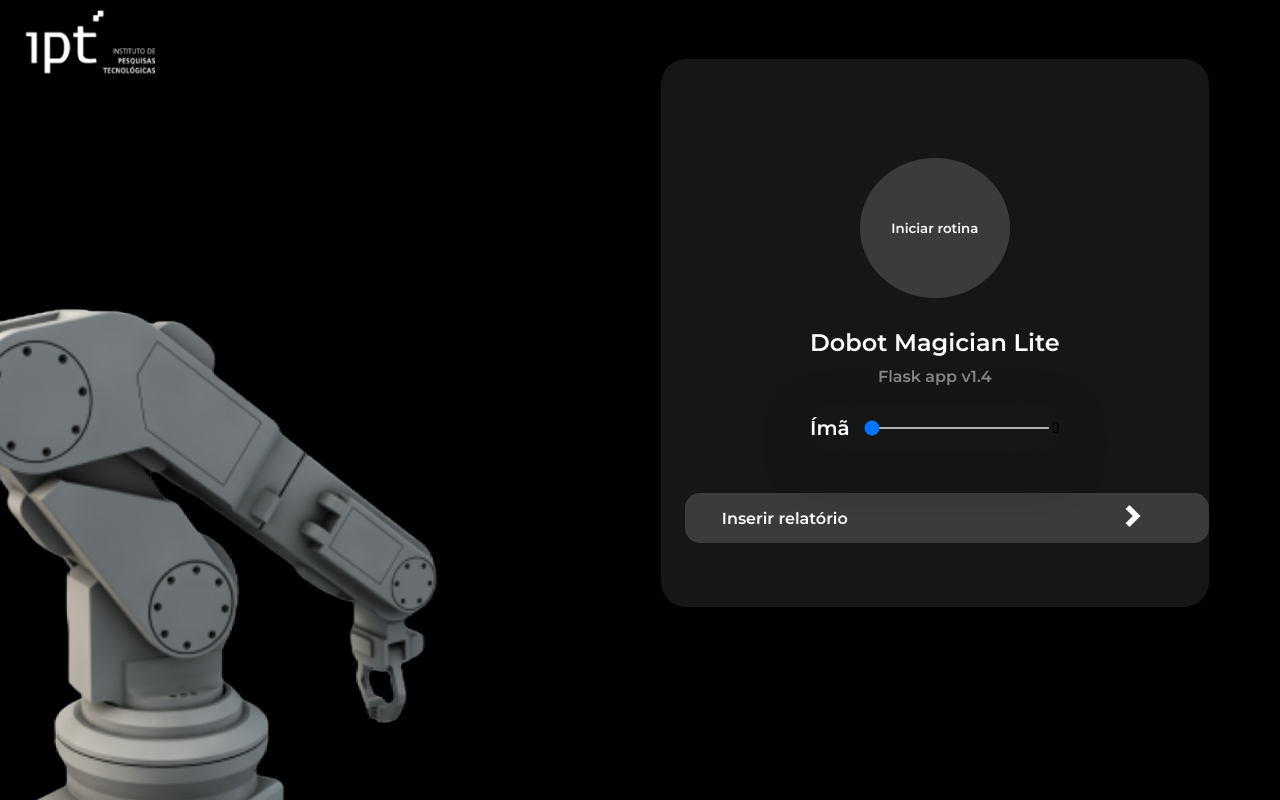
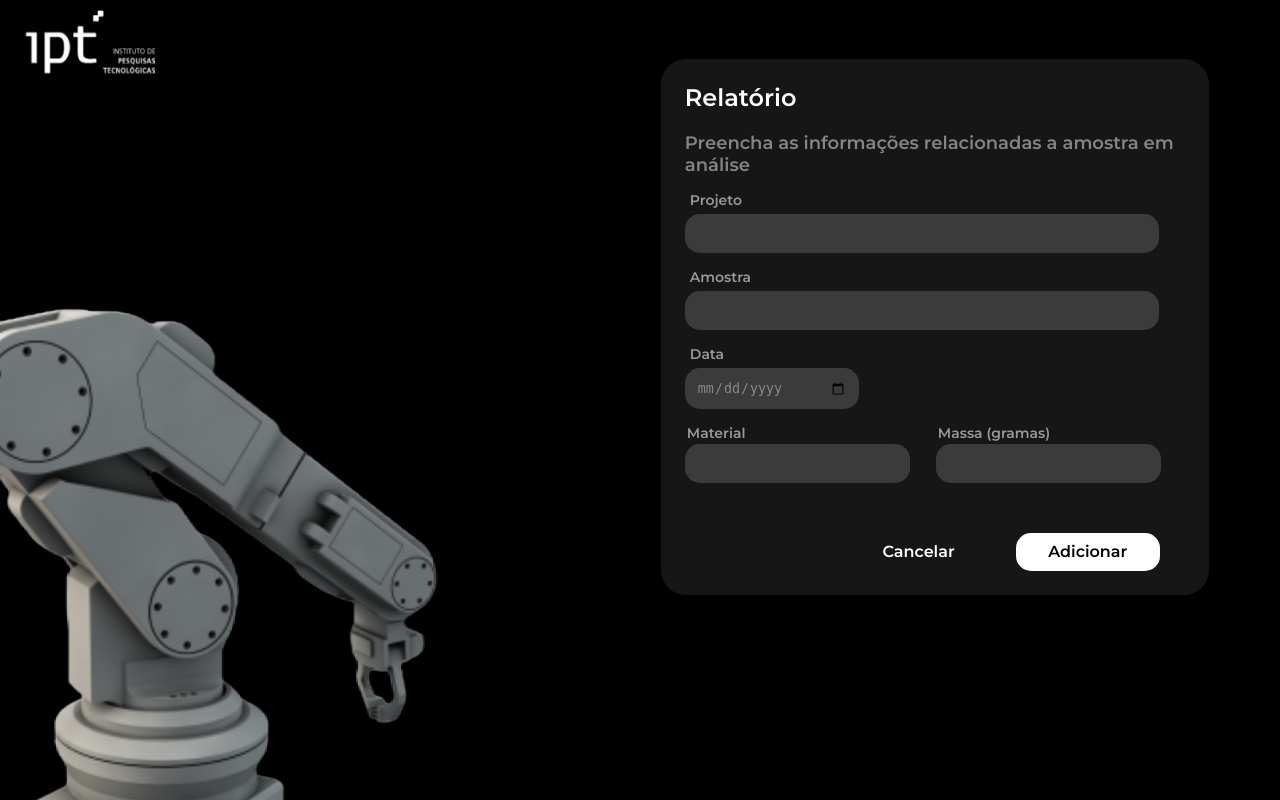
Before and after one commit to 2023M5T2-Inteli/Alquimistas, a Flask app: page / in a window 1280 px wide. Run offline with Flask 2, Linux system fonts and the light colour scheme.

Commit message:
feat(unique): add js file reduce html unique

```diff
--- a/src/backend/static/iniciate.style.css
+++ b/src/backend/static/iniciate.style.css
@@ -27,7 +27,7 @@ body{
 
 .form {
     width: 500px;
-    height: 500px;
+    height: fit-content;
     border-radius: 25px;
     padding: 1.5rem;
     background: #161616;
@@ -64,6 +64,7 @@ display: none;
 .container-btn{
     display: flex;
     justify-content: center;
+    height: fit-content;
 }
 
 .btn-on{
@@ -99,7 +100,7 @@ display: none;
     cursor: pointer;
     transition: 0.3s;
     margin-bottom: 6%;
-    margin-top: 15%;
+    margin-top: 8%;
     text-align: center;
 }
 
@@ -112,7 +113,7 @@ display: none;
 }
 
 .report-btn{
-    margin-top: 8%;
+    margin: 10% 0 0 0;
     font-family: 'Montserrat', sans-serif;
     display: flex;
     padding: 0.75rem;
@@ -123,7 +124,7 @@ display: none;
     border: none;
     cursor: pointer;
     transition: 0.3s;
-    width: 100%;
+    /* width: 100%; */
     align-items: center;
     justify-content: space-between;
 }
@@ -161,3 +162,128 @@ display: none;
     height: 2px;
     background: #ffffff;
     }
+
+.info-label{
+    padding-top: 8%;
+    font-family: 'Montserrat', sans-serif;
+    display: flex;
+    flex-direction: column;
+    padding: 0.75rem;
+    text-decoration: none;
+    background-color: #FFFFFF29;
+    border-radius: 15px;
+    border: none;
+    transition: 0.3s;
+    /* width: 100%; */
+    align-items: start;
+}
+
+    .info-label p{
+        color: #FFFFFF;
+        line-height: 1px;
+    }
+
+    .info-span-label{
+        color: grey;
+    }
+
+.flex{
+    display: flex;
+    justify-content: space-between;
+}
+
+.logo{
+    width: 95%;
+    height: 70px;
+    margin-left: 1%;
+}
+
+.arm{
+    width: 35%;
+    height: 500px;
+    position: absolute;
+    bottom: 0;
+    right: 65%;
+}
+
+label{
+    font-family: 'Montserrat', light;
+    margin-left: 1%;
+    display: grid;
+    color: #ffffff8f;
+    margin-bottom: 1%;
+    font-size: 14px;
+}
+
+input{
+    display: block;
+    width: 90%;
+    padding: 0.75rem;
+    border-radius: 15px;
+    border: none;
+    background-color: #FFFFFF29;
+    color:#ffffff64;
+}
+
+.input-group{
+    margin-top: 3%;
+}
+
+.title{
+    font-family: 'Montserrat', sans-serif;
+    margin: 0;
+    display: grid;
+    color: #FFFFFF;
+    margin-bottom: 4%;
+    font-size: 24px;
+}
+
+.sub-title{
+    font-family: 'Montserrat', sans-serif;
+    margin: 0;
+    display: grid;
+    color: #ffffff79;
+    font-size: 18px;
+}
+
+.btn-add{
+    font-family: 'Montserrat', sans-serif;
+    display: grid;
+    padding: 0.6rem;
+    text-decoration: none;
+    background-color: #ffffff;
+    color: #000000;
+    border-radius: 15px;
+    border: none;
+    width: 25%;
+    cursor: pointer;
+    transition: 0.3s;
+    justify-content: center;
+    margin-right: 5%;
+}
+
+.btn-cancel{
+    font-family: 'Montserrat', sans-serif;
+    display: grid;
+    padding: 0.6rem;
+    text-decoration: none;
+    background-color: none;
+    color: #ffffff;
+    border-radius: 25px;
+    border: none;
+    width: 25%;
+    cursor: pointer;
+    transition: 0.3s;
+    justify-content: center;
+    margin-right: 5%;
+}
+
+.btn:hover{
+    box-shadow: 0 0 0 2px #ffffff;
+}
+
+.button-group{
+    display: flex;
+    justify-content: flex-end;
+    margin-top: 10%;
+}
--- /dev/null
+++ b/src/backend/static/script.js
@@ -0,0 +1,114 @@
+const URL = "http://127.0.0.1:3000/";
+
+const informations = `
+    <p class="title">Relatório</p>
+    <p class="sub-title">Preencha as informações relacionadas a amostra em análise</p>
+    <div class="input-group">
+        <label for="projeto">Projeto</label>
+        <input type="text" name="projeto" id="projeto">
+    </div>
+    <div class="input-group">
+        <label for="amostra">Amostra</label>
+        <input type="text" name="amostra" id="amostra">
+    </div>
+    <div class="input-group">
+        <label for="data">Data</label>
+        <input style="width: 30%;" type="date" name="data" id="data">
+    </div>
+    <div style="display: flex;">
+        <div class="input-group" style="margin-right: 10%;">
+            <label for="material">Material</label>
+            <input style="width: 100%;" type="text" name="data" id="data">
+        </div>
+        <div class="input-group">
+            <label for="massa">Massa (gramas)</label>
+            <input style="width: 100%;" type="text" name="data" id="data">
+        </div>
+    </div>
+    <div class="button-group">
+        <a href="" class="btn-cancel">Cancelar</a>
+        <a class="btn-add" onclick="toggleContent()">Adicionar</a>
+    </div>
+`
+
+const routine = `
+    <div class="info-label">
+        <p>Projeto: <span class="info-span-label">IPT Inteli Colab</span></p>
+        <p>Amostra: <span class="info-span-label">Ferro-Cromo</span></p>
+        <p>Data: <span class="info-span-label">16/03/2023</span> </p>
+    </div>
+    <div class="container-btn">
+        <button onclick="changeDobotStatus(this)" class="btn-off">
+        Iniciar rotina
+        </button>
+    </div>
+    <p id="error">Error</p>
+    <div class="dobot">
+        <div class="seletion-group">
+            <div class="">
+            <p class="title">Dobot Magician Lite</p>
+            <p class="sub-title">Flask app v1.4</p>
+                <div class="slider">
+                    <label for="fader">Ímã</label>
+                    <input type="range" min="0" max="3" value="0" id="fader"oninput="rangeValue.innerText = this.value">
+                    <p id="rangeValue">0</p>
+                </div>
+            </div>
+        </div>
+    </div>
+    <div class="report">
+        <a class="report-btn" onclick="toggleContent()">
+            <div class="report-text">
+                Gerar relatório
+            </div>
+            <div class="report-img">
+                <img class="next" src="../static/images/right-arrow.png">
+            </div>
+        </a>
+    </div>
+`
+window.addEventListener('load', function (){
+    const form = document.getElementById("form");
+    form.innerHTML = informations;
+})
+
+function toggleContent(){
+    const form = document.getElementById("form")
+    if(form.innerHTML === informations){
+        form.innerHTML = routine
+    } else {
+        form.innerHTML = informations
+    }
+}
+
+function changeDobotStatus(button) {
+
+    if (button.className == "btn-off") {
+    fetch(URL + "on")
+    .then(function (data) {
+        document.getElementById("error").style.display = "none";
+
+        button.className = "btn-on";
+        button.innerHTML = "Parar";
+    })
+    .catch(function (err) {
+        document.getElementById("error").innerHTML = "";
+        document.getElementById("error").style.display = "block";
+        document.getElementById("error").innerHTML +=" - "+ err;
+        console.log("Fetch Error :-S", err);
+    });
+    } else {
+    fetch(URL + "stop")
+    .then(function (data) {
+        document.getElementById("error").style.display = "none";
+
+        button.className = "btn-off";
+        button.innerHTML = "Iniciar Rotina";
+    })
+    .catch(function (err) {
+        document.getElementById("error").innerHTML +=" - "+ err;
+
+        console.log("Fetch Error :-S", err);
+    });
+    }
+}
--- a/src/backend/templates/index.html
+++ b/src/backend/templates/index.html
@@ -35,70 +35,11 @@
           alt="braço robótico"
         />
       </div>
-      <div class="form">
-        <div class="container-btn">
-          <button onclick="changeDobotStatus(this)" class="btn-off">
-            Iniciar rotina
-          </button>
-        </div>
-        <p id="error">Error</p>
-        <div class="dobot">
-            <div class="seletion-group">
-                <div class="">
-                <p class="title">Dobot Magician Lite</p>
-                <p class="sub-title">Flask app v1.4</p>
-                    <div class="slider">
-                        <label for="fader">Ímã</label>
-                        <input type="range" min="0" max="3" value="0" id="fader"oninput="rangeValue.innerText = this.value">
-                        <p id="rangeValue">0</p>
-                    </div>
-                </div>
-            </div>
-        </div>
-            <div class="report">
-                <a href="/report" class="report-btn">
-                    <div class="report-text">
-                        Inserir relatório
-                    </div>
-                    <div class="report-img">
-                        <img class="next" src="../static/images/right-arrow.png">
-                    </div>
-                </a>
-            </div>
-        </div>
+      <div class="form" id="form">
+        <!-- Depending on the system status, a different content will appear -->
+      </div>
+    </div>
 
-    <script>
-      const URL = "http://127.0.0.1:3000/";
-      function changeDobotStatus(button) {
-        if (button.className == "btn-off") {
-          fetch(URL + "on")
-            .then(function (data) {
-              document.getElementById("error").style.display = "none";
-
-              button.className = "btn-on";
-              button.innerHTML = "Parar";
-            })
-            .catch(function (err) {
-                document.getElementById("error").innerHTML = "";
-                document.getElementById("error").style.display = "block";
-                document.getElementById("error").innerHTML +=" - "+ err;
-              console.log("Fetch Error :-S", err);
-            });
-        } else {
-          fetch(URL + "stop")
-            .then(function (data) {
-              document.getElementById("error").style.display = "none";
-
-              button.className = "btn-off";
-              button.innerHTML = "Iniciar Rotina";
-            })
-            .catch(function (err) {
-                document.getElementById("error").innerHTML +=" - "+ err;
-
-              console.log("Fetch Error :-S", err);
-            });
-        }
-      }
-    </script>
+    <script src="{{url_for('static', filename='script.js')}}"></script>
   </body>
 </html>
--- a/src/backend/templates/report.html
+++ b/src/backend/templates/report.html
@@ -49,11 +49,13 @@
                 </div>
             </div>
             <div class="button-group">
-                <a href="/" class="btn-cancel">Cancelar</a>
+                <a href="/" class="btn-cancel" onclick="changeForm()">Cancelar</a>
                 <a href="/" class="btn-add">Adicionar</a>
             </div>
         </div>
     </div>
 
+    <script src=""></script>
+
 </body>
 </html>
```
